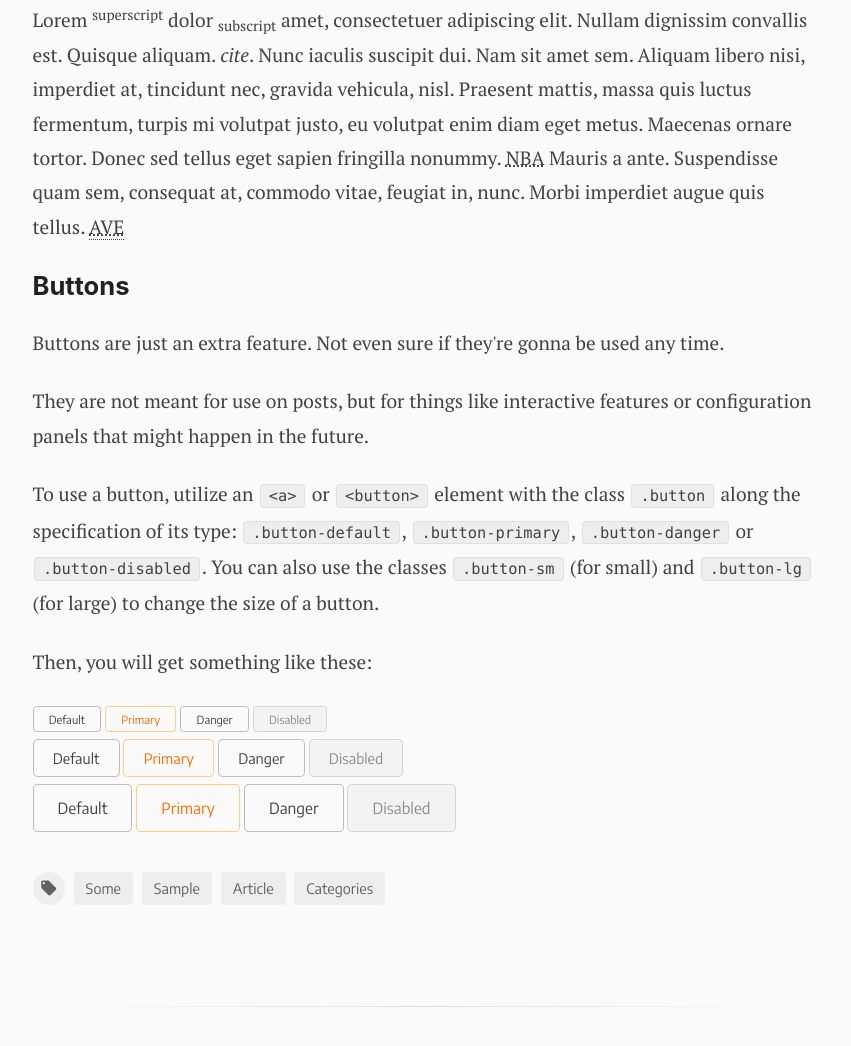
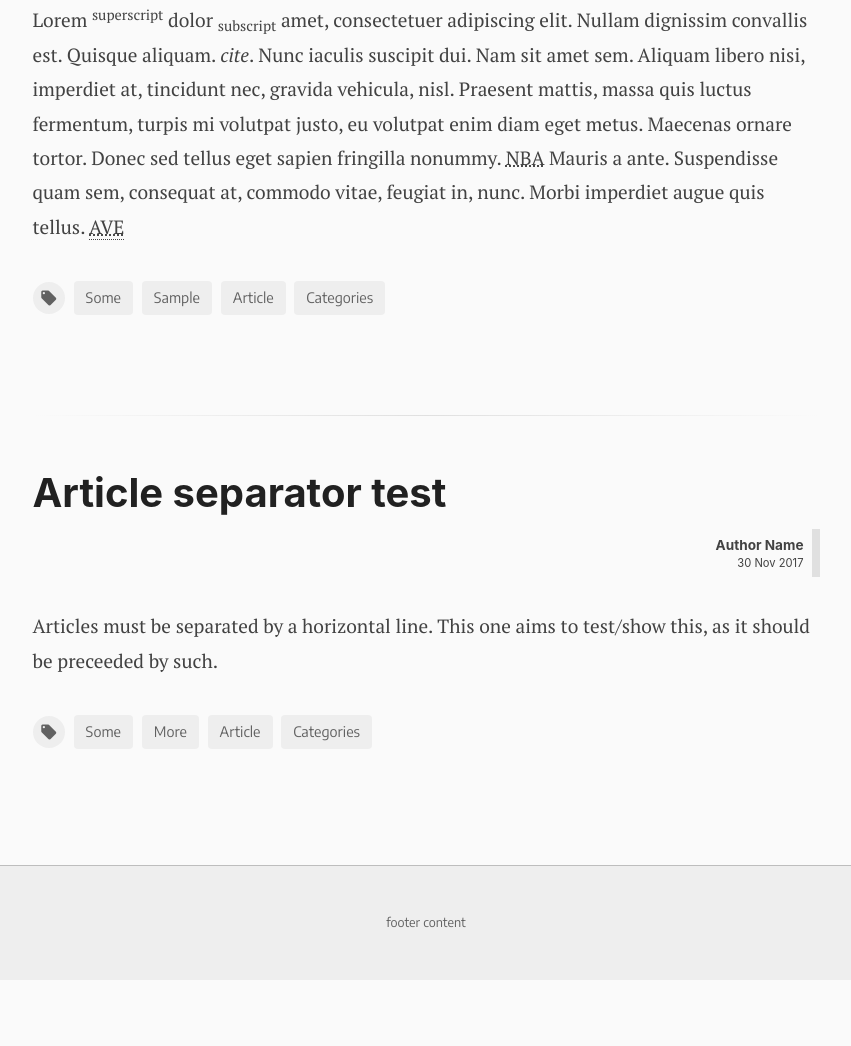
Before and after one commit to wallacejme/blogging-tool-for-gh-pages, a website: page index.html in a window 1280 px wide. Shown: the part 3323-4369 px from the top of the page, without its empty margins (374-1225 px from the left). After the commit the page ends 4303 px from the top, so only its background shows below. Drawn offline with nearby package versions, Linux system fonts and the light colour scheme; a web font is replaced by a local one.

Commit message:
remove button intructions from sample text

```diff
--- a/index.html
+++ b/index.html
@@ -186,40 +186,6 @@ console.log(foo(5));</code></pre>
                 </h3>
                 <p>Lorem <sup>superscript</sup> dolor <sub>subscript</sub> amet, consectetuer adipiscing elit. Nullam dignissim convallis est. Quisque aliquam. <cite>cite</cite>. Nunc iaculis suscipit dui. Nam sit amet sem. Aliquam libero nisi, imperdiet at, tincidunt nec, gravida vehicula, nisl. Praesent mattis, massa quis luctus fermentum, turpis mi volutpat justo, eu volutpat enim diam eget metus. Maecenas ornare tortor. Donec sed tellus eget sapien fringilla nonummy. <acronym title="National Basketball Association">NBA</acronym> Mauris a ante. Suspendisse quam sem, consequat at, commodo vitae, feugiat in, nunc. Morbi imperdiet augue quis tellus.  <abbr title="Avenue">AVE</abbr></p>
 
-                <h2 id="Buttons">Buttons</h2>
-                <p>
-                  Buttons are just an extra feature. Not even sure if they're gonna be used any time.
-                </p>
-                <p>
-                  They are not meant for use on posts, but for things like interactive
-                  features or configuration panels that might happen in the future.
-                </p>
-                <p>
-                  To use a button, utilize an <code>&lt;a&gt;</code> or <code>&lt;button&gt;</code>
-                  element with the class <code>.button</code> along the specification
-                  of its type: <code>.button-default</code>,
-                  <code>.button-primary</code>, <code>.button-danger</code> or
-                  <code>.button-disabled</code>.  You can also use the classes
-                  <code>.button-sm</code> (for small) and <code>.button-lg</code> (for large)
-                  to change the size of a button.
-                </p>
-                <p>
-                  Then, you will get something like these:
-                </p>
-                <a class="button button-sm button-default">Default</a>
-                <a class="button button-sm button-primary">Primary</a>
-                <a class="button button-sm button-danger">Danger</a>
-                <a class="button button-sm button-disabled">Disabled</a><br/>
-                <a class="button button-default">Default</a>
-                <a class="button button-primary">Primary</a>
-                <a class="button button-danger">Danger</a>
-                <a class="button button-disabled">Disabled</a><br/>
-                <a class="button button-lg button-default">Default</a>
-                <a class="button button-lg button-primary">Primary</a>
-                <a class="button button-lg button-danger">Danger</a>
-                <a class="button button-lg button-disabled">Disabled</a>
-              </div>
-
               <footer>
                 <div class="article-categories">
                   <i class="material-icons md-18">local_offer</i>
```
